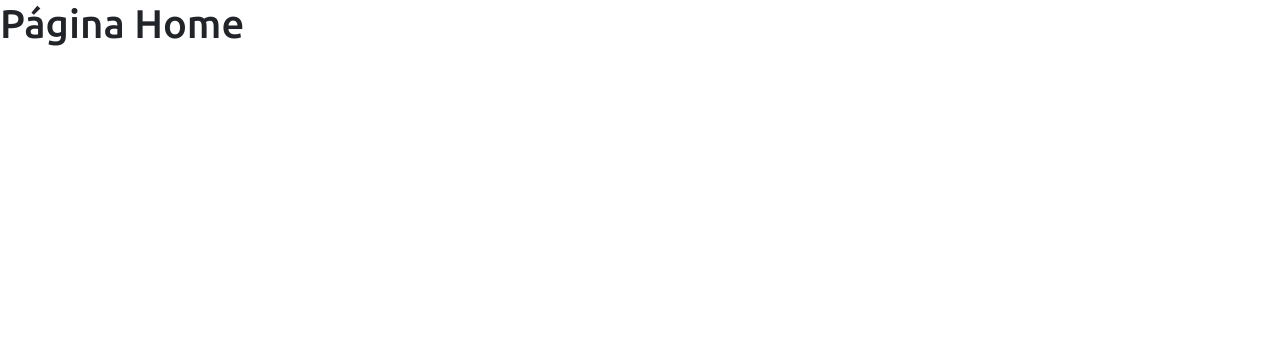
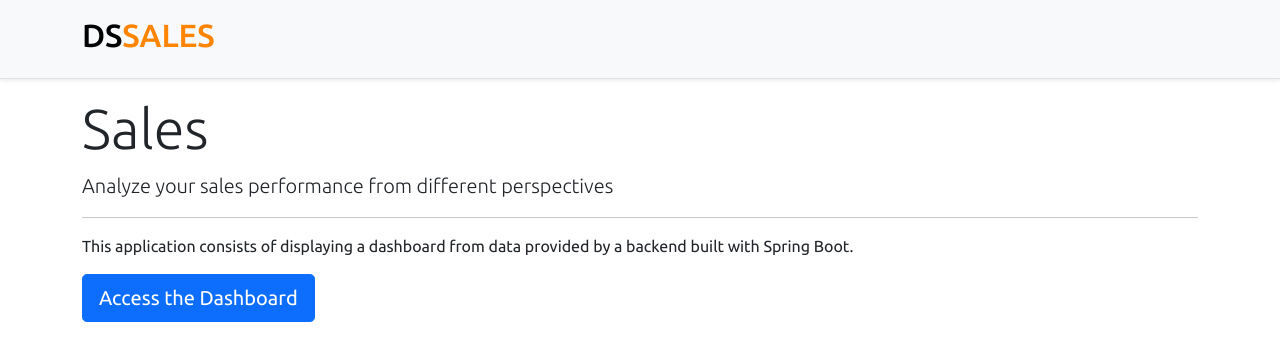
Before and after one commit to brazil-bruno/dssales, a React (Create React App) app in the folder frontend/: page / in a window 1280 px wide. Shown: the top 360 px of the page. Built offline with nearby package versions, Linux system fonts and the light colour scheme.

Commit message:
Home, Navigation

```diff
--- a/frontend/src/components/NavBar/index.tsx
+++ b/frontend/src/components/NavBar/index.tsx
@@ -1,15 +1,20 @@
 import React from "react";
+import './styles.css';
 
-const  NavBar = () => {
+const NavBar = () => {
   return (
     <div className="d-flex flex-column flex-md-row align-items-center p-3 px-md-4 mb-3 bg-light border-bottom shadow-sm">
       <div className="container">
         <nav className="my-2 my-md-0 mr-md-3">
-          <h2>DS<span style={{color: "#FF8400"}}>SALES</span></h2>
+          <a href="/">
+            <h2>
+              DS<span style={{ color: "#FF8400" }}>SALES</span>
+            </h2>
+          </a>
         </nav>
       </div>
     </div>
   );
-}
+};
 
 export default NavBar;
--- /dev/null
+++ b/frontend/src/components/NavBar/styles.css
@@ -0,0 +1,9 @@
+a {
+    text-decoration: none;
+    color: #000;
+}
+
+a:hover {
+    text-decoration: none;
+    color: #000;
+}
--- a/frontend/src/pages/Home/index.tsx
+++ b/frontend/src/pages/Home/index.tsx
@@ -1,11 +1,26 @@
 import React from "react";
+import NavBar from "../../components/NavBar";
 
-const  Home = () => {
+const Home = () => {
   return (
-    <div>
-        <h1>Página Home</h1>
-    </div>
+    <>
+      <NavBar />
+      <div className="container">
+        <div className="jumbotron">
+          <h1 className="display-4">Sales</h1>
+          <p className="lead">
+            Analyze your sales performance from different perspectives
+          </p>
+          <hr />
+          <p>
+            This application consists of displaying a dashboard from data
+            provided by a backend built with Spring Boot.
+          </p>
+          <a className="btn btn-primary btn-lg" href="/dashboard">Access the Dashboard</a>
+        </div>
+      </div>
+    </>
   );
-}
+};
 
 export default Home;
```
